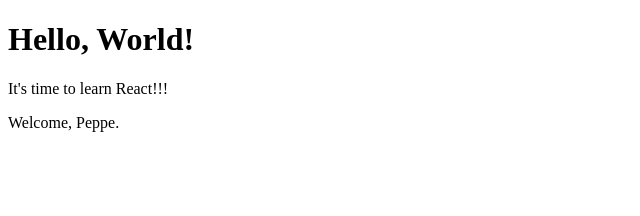
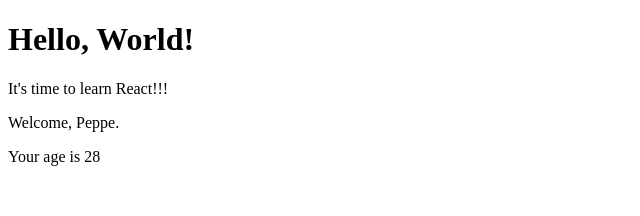
Before and after one commit to peppecaliri/Exercises-Develhope, a React (Create React App) app in the folder React/my-app/: page / in a window 1280 px wide. Shown: the top 216 px of the page, without its empty margins (0-640 px from the left). Built offline with nearby package versions, Linux system fonts and the light colour scheme.

Commit message:
Exercise4

```diff
--- a/React/my-app/src/App.js
+++ b/React/my-app/src/App.js
@@ -7,7 +7,7 @@
     return (
       <div>
         <Hello />
-        <Welcome name="Peppe" />
+        <Welcome name="Peppe" age={28} />
       </div>
     );
   }
--- a/React/my-app/src/Welcome.js
+++ b/React/my-app/src/Welcome.js
@@ -2,12 +2,18 @@
 
 class Welcome extends React.Component {
   render() {
-    return <p>Welcome, {this.props.name}.</p>;
+    return (
+      <div>
+        <p>Welcome, {this.props.name}.</p>
+        <p>Your age is {this.props.age}</p>
+      </div>
+    );
   }
 }
 
 Welcome.defaultProps = {
   name: "User",
+  age: 18,
 };
 
 export default Welcome;
```
Also changed, not shown: React/my-app/src/exercise3.md (deleted, +0 -1 lines), React/my-app/src/exercise4.md (added, +1 -0 lines).
